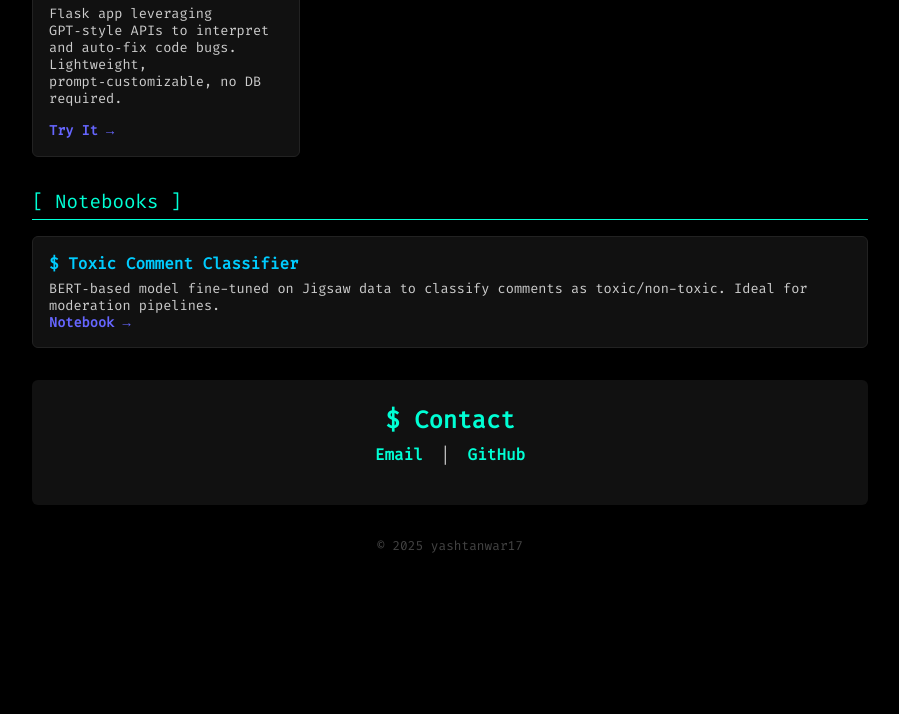
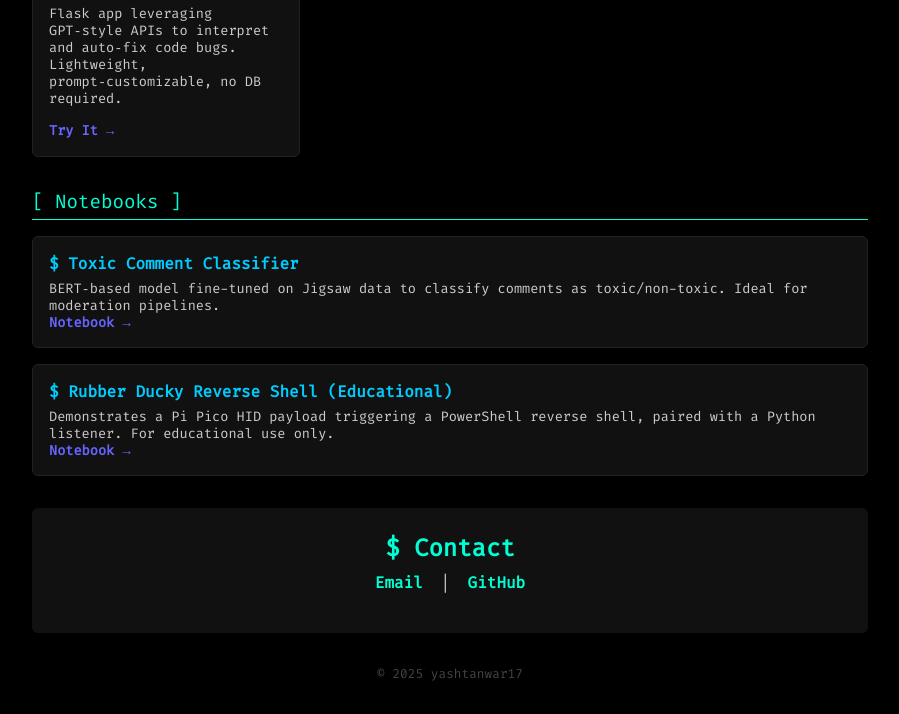
Before and after one commit to yashtanwar17/yashtanwar17.github.io, a plain HTML site: page index.html in a window 1280 px wide. Shown: the part 896-1610 px from the top of the page, without its empty margins (190-1089 px from the left). Before the commit the page ends 1482 px from the top, so only its background shows below. Drawn offline with Linux system fonts and the light colour scheme.

Commit message:
Update index.html

```diff
--- a/index.html
+++ b/index.html
@@ -149,6 +149,11 @@
       <p>BERT‑based model fine-tuned on Jigsaw data to classify comments as toxic/non-toxic. Ideal for moderation pipelines.<br>
       <a href="https://colab.research.google.com/drive/1ppdHgFl95lPcgWsO5nYikCAZBHEMYmDM" target="_blank">Notebook →</a></p>
     </div>
+    <div class="notebook-entry">
+      <h2>$ Rubber Ducky Reverse Shell (Educational) </h2>
+      <p>Demonstrates a Pi Pico HID payload triggering a PowerShell reverse shell, paired with a Python listener. For educational use only.<br>
+      <a href="https://colab.research.google.com/drive/1t3s4SHh3HE58-qq2Lueu1o96QcdzIytu" target="_blank">Notebook →</a></p>
+    </div>
 
     <div class="contact">
       <h2>$ Contact</h2>
```
